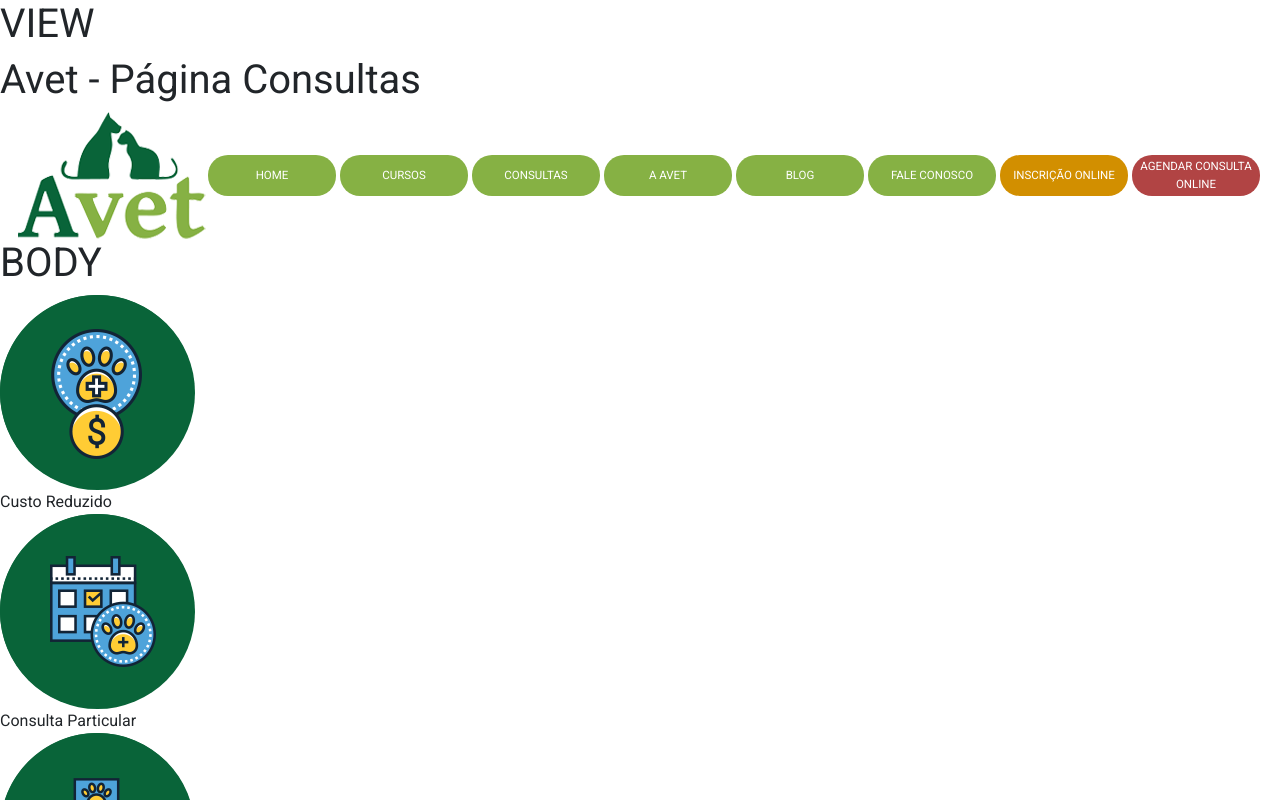
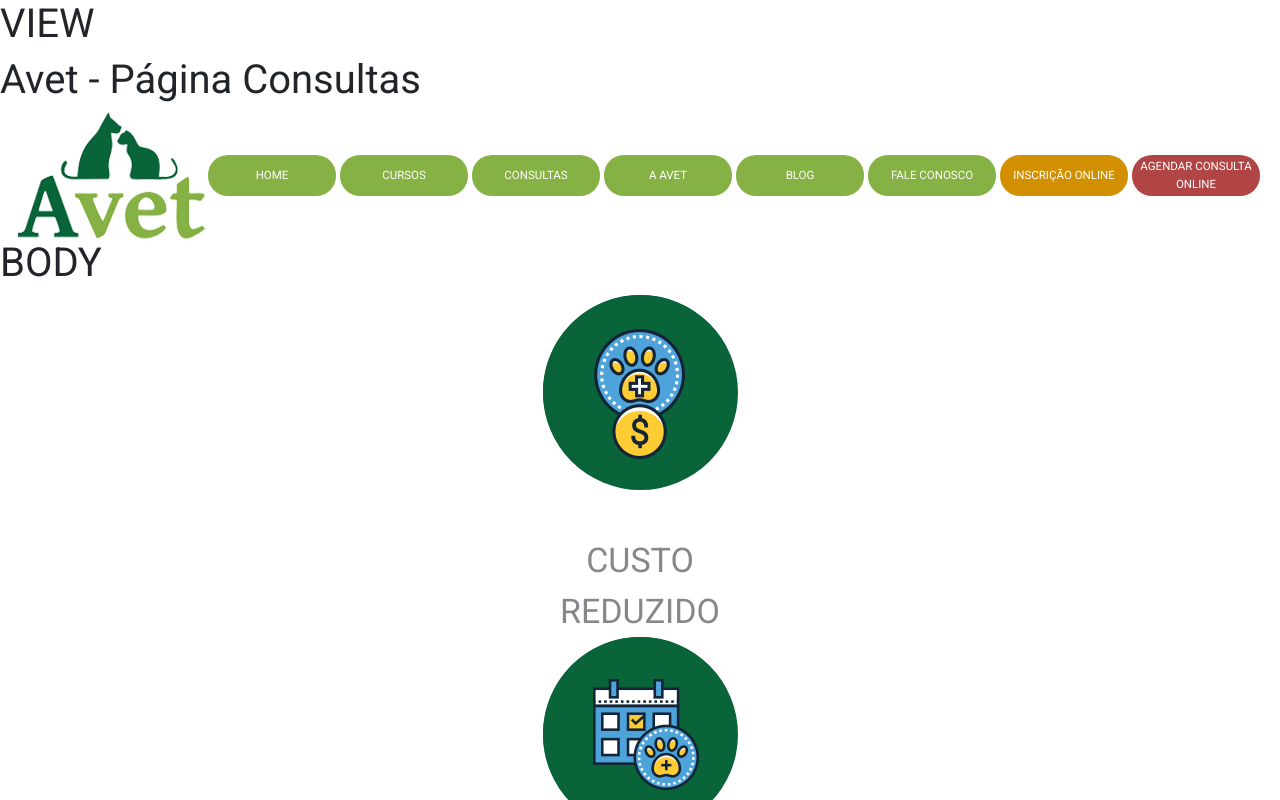
Before and after one commit to marcusviniciusmo/Avet_Cursos_Website, a React (Create React App) app in the folder frontend/: page /consultas in a window 1280 px wide. Shown: the top 800 px of the page. Built offline with nearby package versions, Linux system fonts and the light colour scheme.

Commit message:
AppointmentCard component styling

```diff
--- a/frontend/src/components/AppointmentCard/indes.tsx
+++ b/frontend/src/components/AppointmentCard/indes.tsx
@@ -1,3 +1,4 @@
+import { ToUpperCaseText } from 'utils/Functions';
 import './styles.css';
 
 type Props = {
@@ -8,12 +9,12 @@ type Props = {
 
 function AppointmentCard({ imageUrl, imageDescription, label }: Props) {
   return (
-    <>
+    <div id='appointmentCardContainer'>
       <div id="appointmentCardLogoContainer">
         <img src={imageUrl} alt={imageDescription} />
       </div>
-      <span>{label}</span>
-    </>
+      <span>{ToUpperCaseText(label)}</span>
+    </div>
   );
 };
 
--- a/frontend/src/components/AppointmentCard/styles.css
+++ b/frontend/src/components/AppointmentCard/styles.css
@@ -1,6 +1,22 @@
+div#appointmentCardContainer {
+  background: #FFFFFF;
+  display: flex;
+  flex-direction: column;
+  align-items: center;
+  padding: 0 20px;
+}
+
 div#appointmentCardLogoContainer {
   background: #096439;
   width: 195px;
   height: 195px;
   border-radius: 50%;
 }
+
+div#appointmentCardContainer span {
+  margin-top: 45px;
+  color: #87868A;
+  font-size: 34px;
+  width: 270px;
+  text-align: center;
+}
```
